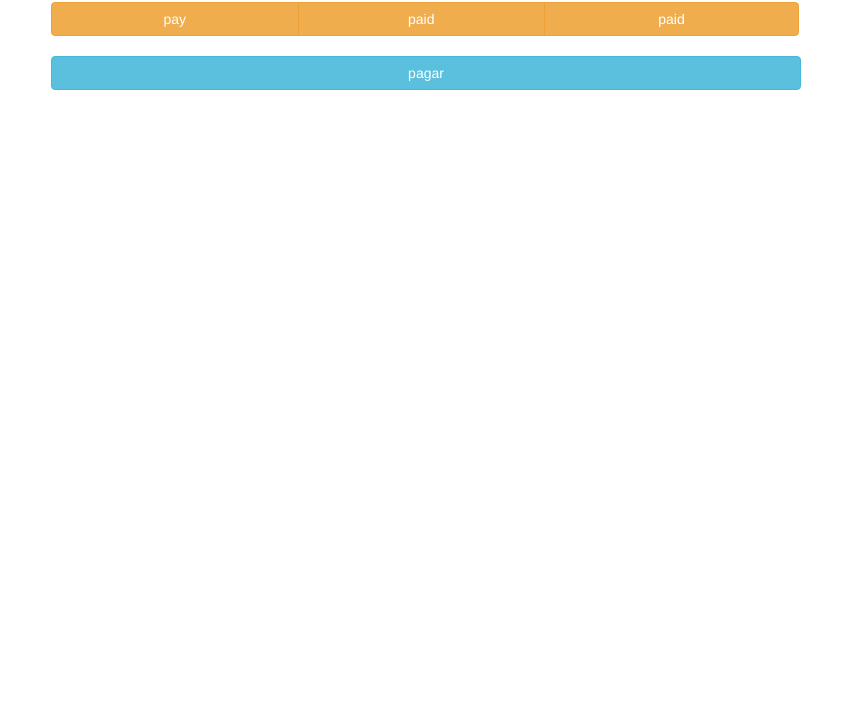
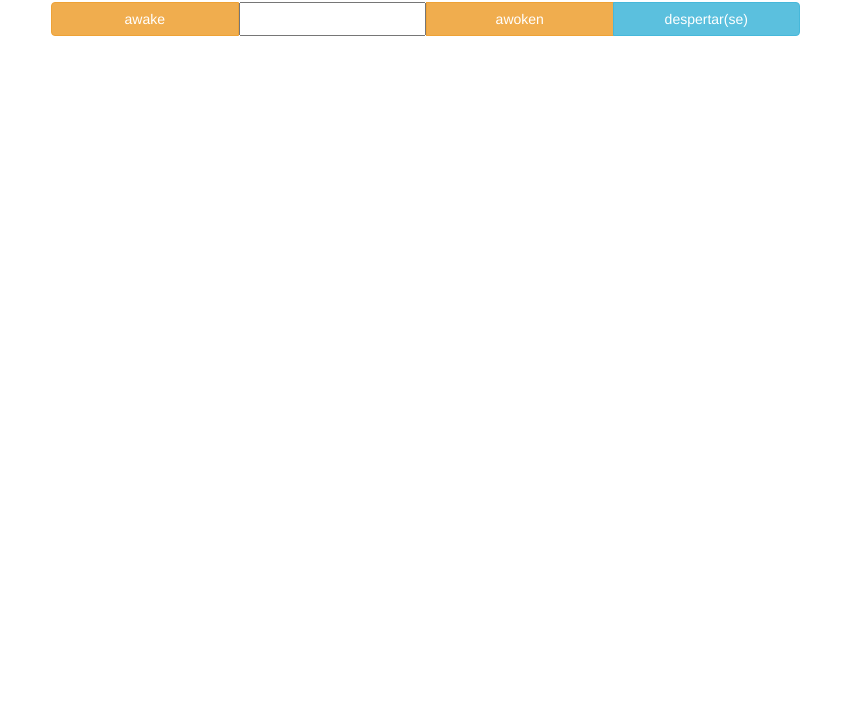
Before and after one commit to rojo5/VerbosIrregulares, a website: page public_html/index.html in a window 1280 px wide. Shown: the part 84-800 px from the top of the page, without its empty margins (214-1064 px from the left). Drawn offline with Linux system fonts and the light colour scheme.

Commit message:
Con los 4 botones en su sitio

```diff
--- a/public_html/index.html
+++ b/public_html/index.html
@@ -49,13 +49,18 @@
 
         <script>
             var siguiente;
+            var numeroCaja = Math.floor(Math.random()*3)+1;
+            siguiente = Math.floor(Math.random() * verbos.length);
 
-            siguiente = Math.floor(Math.random() * verbos.length);
-            $('#botones').append('<button id="boton1" style="min-witdth: 33%; width: 33%;"  class="btn btn-warning">' + verbos[siguiente][0] + ' </button> ');
-            $('#botones').append('<button id="boton2" style="min-witdth: 33%; width: 33%;"  class="btn btn-warning">' + verbos[siguiente][1] + ' </button> ');
-            $('#botones').append('<button id="boton3" style="min-witdth: 33%; width: 34%;" class="btn btn-warning" >' + verbos[siguiente][2] + ' </button> ');
+            $('#botones').append('<button id="boton1" style="min-witdth: 33%; width: 25%;"  class="btn btn-warning">' + verbos[siguiente][0] + ' </button> ');
+            $('#botones').append('<button id="boton2" style="min-witdth: 33%; width: 25%;"  class="btn btn-warning">' + verbos[siguiente][1] + ' </button> ');
+            $('#botones').append('<button id="boton3" style="min-witdth: 33%; width: 25%;" class="btn btn-warning" >' + verbos[siguiente][2] + ' </button> ');
+            $('#botones').append('<button id="boton4" class="btn btn-info btn-block" style="width: 25%">' + verbos[siguiente][3] + ' </button> ');
 
-            $('#comprobar').append('<button id="boton4" class="btn btn-info btn-block" style="width:100%">' + verbos[siguiente][3] + ' </button> ');
+             $('#boton'+numeroCaja).replaceWith('<input id="caja" class="input-small text-center" style="float:left; height:34px; width: 25%;">');
+
+
+            $('#comprobar').append('');
         </script>
     </body>
 </html>
```
